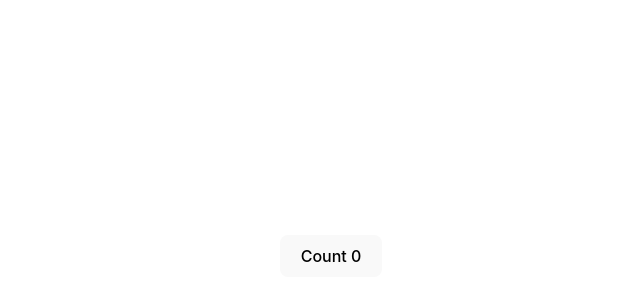
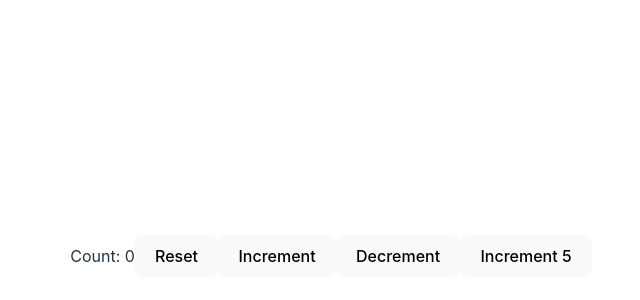
Before and after one commit to spython001/react-hook, a React (Vite) app: page / in a window 1280 px wide. Shown: the part 144-444 px from the top of the page, without its empty margins (309-949 px from the left). Built offline with nearby package versions, Linux system fonts and the light colour scheme.

Commit message:
created a class counter 2 file

```diff
--- a/src/App.jsx
+++ b/src/App.jsx
@@ -1,12 +1,13 @@
 import './App.css'
 //import ClassCounter from './components/ClassCounter'
-import HookCounter from './components/HookCounter'
+//import HookCounter from './components/HookCounter'
+import HookCounterTwo from './components/HookCounterTwo'
 
 function App() {
   return (
     <div className="App">
       {/*<ClassCounter />*/}
-      <HookCounter />
+      <HookCounterTwo />
     </div>
 
   )
--- a/src/components/HookCounterTwo.jsx
+++ b/src/components/HookCounterTwo.jsx
@@ -4,12 +4,19 @@
   const initialCount = 0
   const [count, setCount] = useState(initialCount);
 
+  const incrementFive = () => {
+    for (let i = 0; i < 5; i++) {
+        setCount(prevCount => prevCount + 1);
+    }
+  }
+
   return (
     <div>
         Count: {count}
         <button onClick={() => setCount(initialCount)}>Reset</button>
-        <button onClick={() => setCount(count + 1)}>Increment</button>
-        <button>Decrement</button>
+        <button onClick={() => setCount(prevCount => prevCount + 1 )}>Increment</button>
+        <button onClick={() => setCount(prevCount => prevCount - 1 )}>Decrement</button>
+        <button onClick={incrementFive}>Increment 5</button>
     </div>
   )
 }
```
Also changed, not shown: src/components/ClassCounterTwo.jsx (added).
